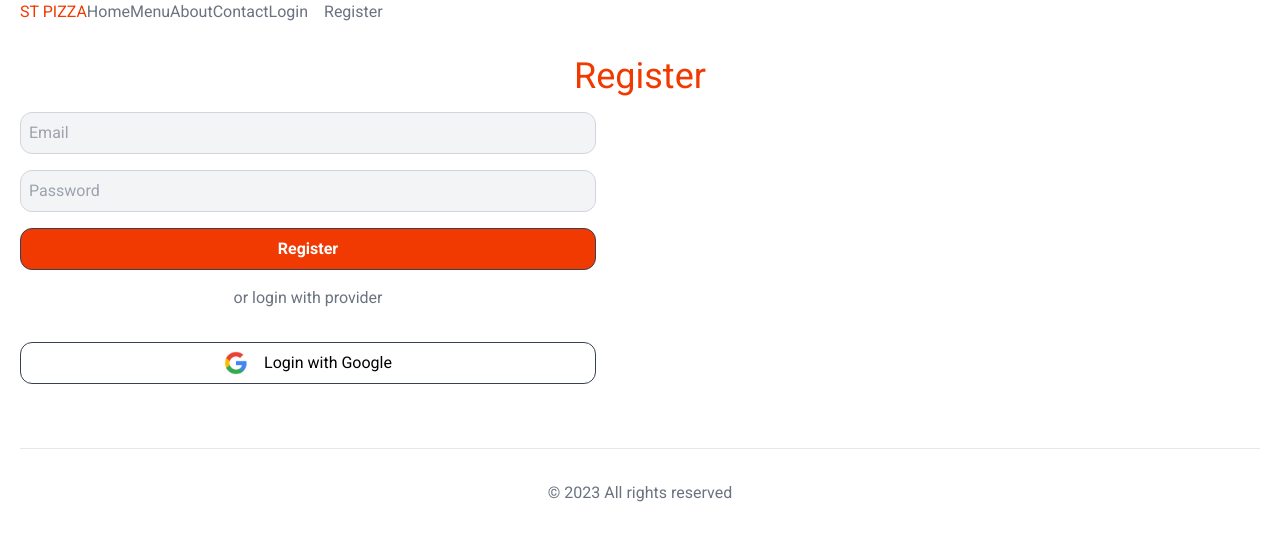
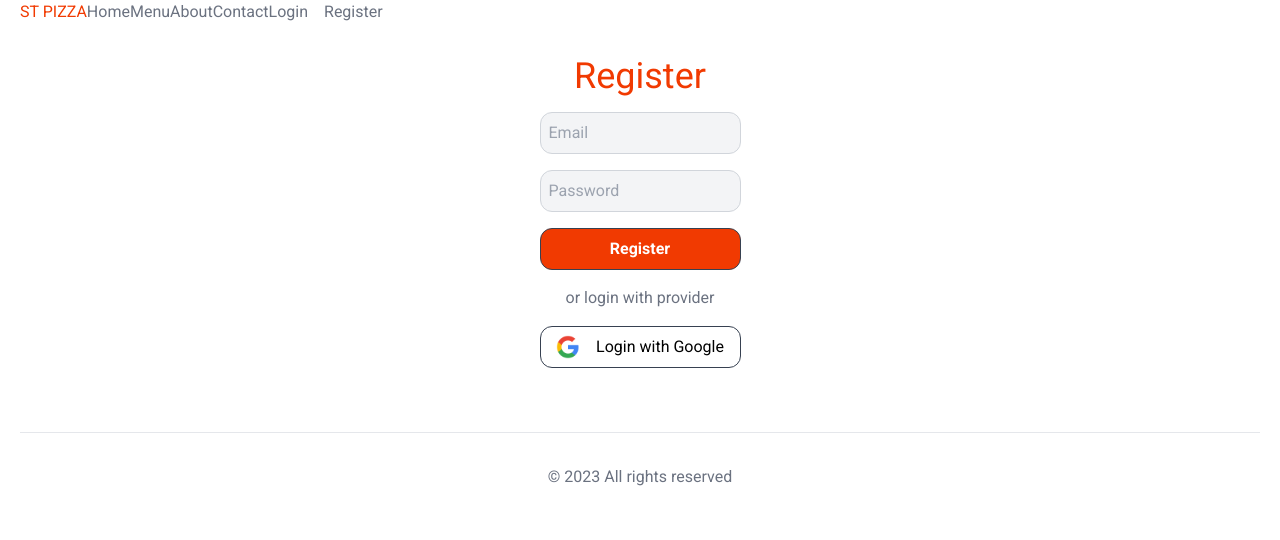
Before and after one commit to fabriceCODER/food_ordering_app, a Next.js app: page /Register in a window 1280 px wide. Shown: the top 540 px of the page. Built offline with nearby package versions, Linux system fonts and the light colour scheme.

Commit message:
Customizing styles

```diff
--- a/src/app/Register/page.js
+++ b/src/app/Register/page.js
@@ -21,7 +21,8 @@ export default function RegisterPage()
          <h1 className="text-center text-primary text-4xl">
             Register
           </h1>
-          <form className="flex flex-col items-center max-w-xl max-auto" onSubmit={handleFormSubmit}>
+          <div className=" justify-center items-center flex">
+          <form className="block max-w-sm mx-2" onSubmit={handleFormSubmit}>
   <input
     type="email"
     placeholder="Email"
@@ -42,6 +43,9 @@ export default function RegisterPage()
   </button>
 </form>
 
+          </div>
+
+
       </section>
    )
 }
```
